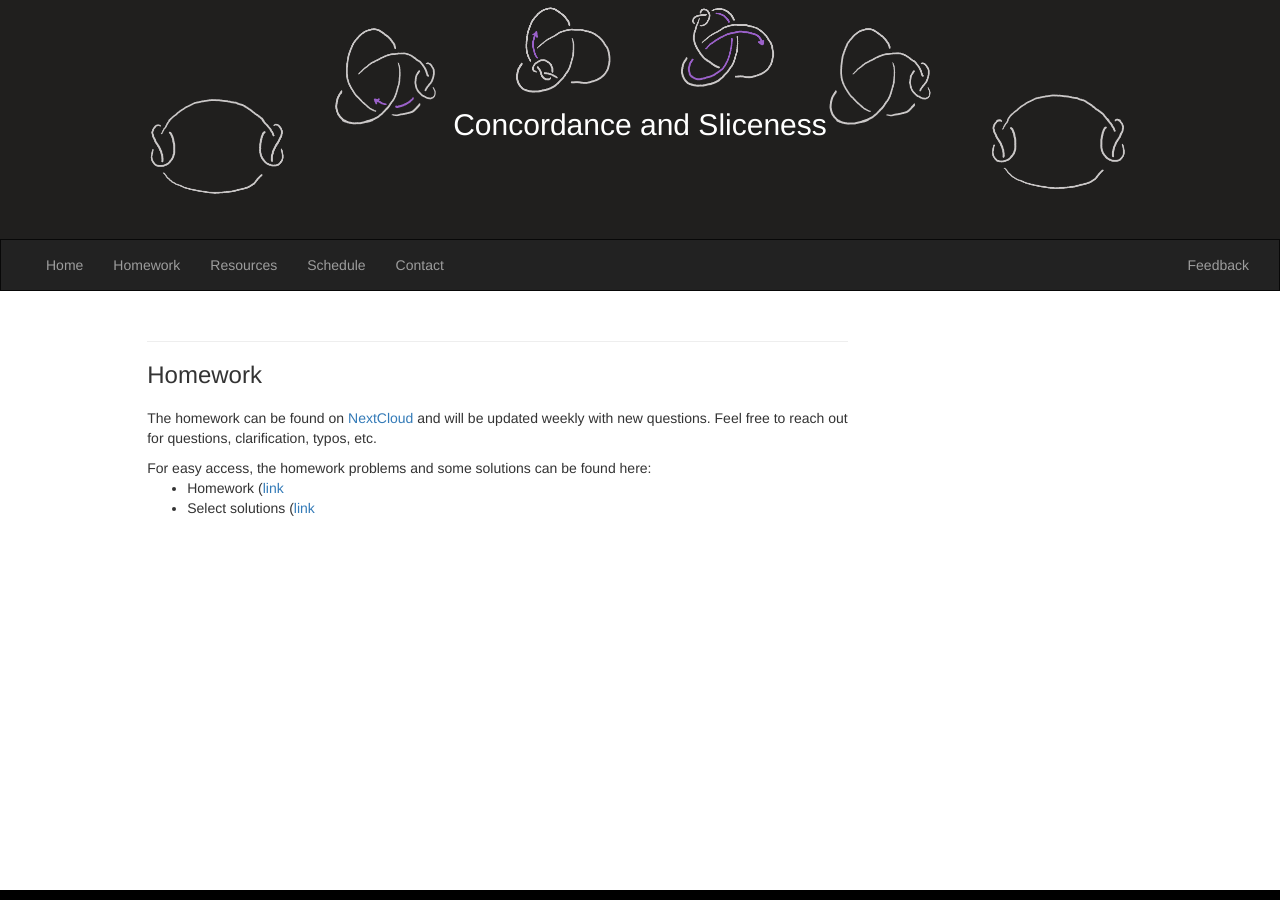
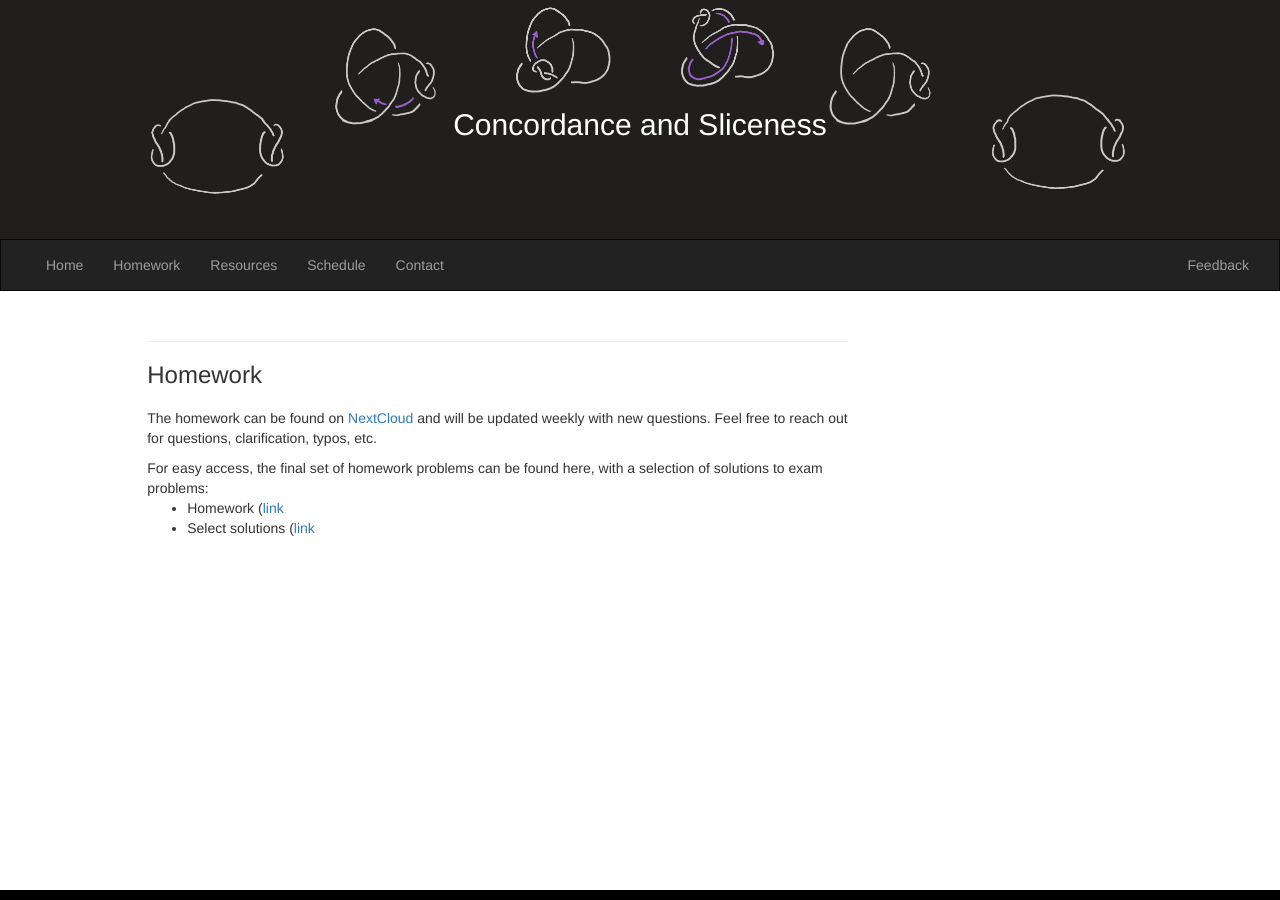
Before and after one commit to imsundberg/concordance, a Jekyll site: the page built from homework/index.html, in a window 1280 px wide. Built offline with Jekyll 4.4.1, drawn with Linux system fonts in a browser that asks for light colours.

Commit message:
Update index.html

```diff
--- a/homework/index.html
+++ b/homework/index.html
@@ -25,7 +25,7 @@ title: Homework
 		<div class="row">
 			<div class="col-sm-2"></div>
 			<div class="col-sm-10" id="space">
-				For easy access, the homework problems and some solutions can be found here:
+				For easy access, the final set of homework problems can be found here, with a selection of solutions to exam problems:
 				<ul>
 					<li>Homework (<a href="files/homework.pdf">link</a></li>
 					<li>Select solutions (<a href="files/solutions.pdf">link</a></li>
```
